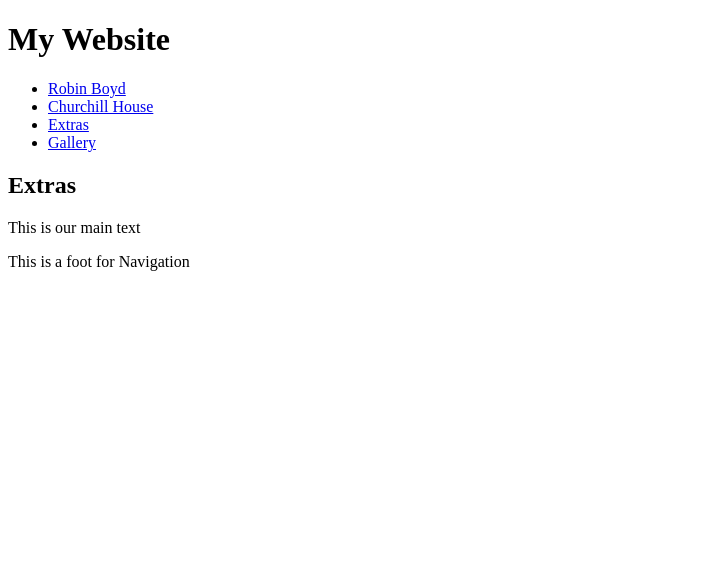
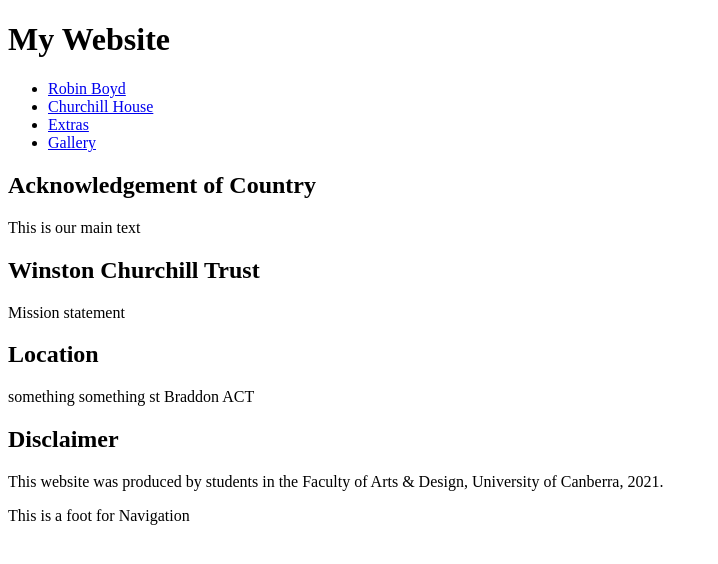
Before and after one commit to u3159723/u3159723_FEWD11056_website, a plain HTML site: page extras.html in a window 1280 px wide. Shown: the whole page, without its empty margins (0-718 px from the left). Drawn offline with Linux system fonts and the light colour scheme.

Commit message:
Update extras.html

```diff
--- a/extras.html
+++ b/extras.html
@@ -1,5 +1,5 @@
 <!DOCTYPE html>
-<html lang+"en">
+<html lang="enk">
     <Head>
         <title>Extras</title>
         <meta charset="utf-8">
@@ -17,8 +17,14 @@
                 </nav>
             </Header>
             <main>
-            <h2>Extras</h2>
+                <h2>Acknowledgement of Country</h2>
                     <p>This is our main text</p>
+                <h2>Winston Churchill Trust</h2>
+                    <p>Mission statement</p>
+                <h2>Location</h2>
+                    <p>something something st Braddon ACT</p>
+                <h2>Disclaimer</h2>
+                    <p>This website was produced by students in the Faculty of Arts & Design, University of Canberra, 2021.</p>
             </main>
             <footer>This is a foot for Navigation</footer>
         </body>
```
Lines whose indentation alone changed are shown as unchanged.
